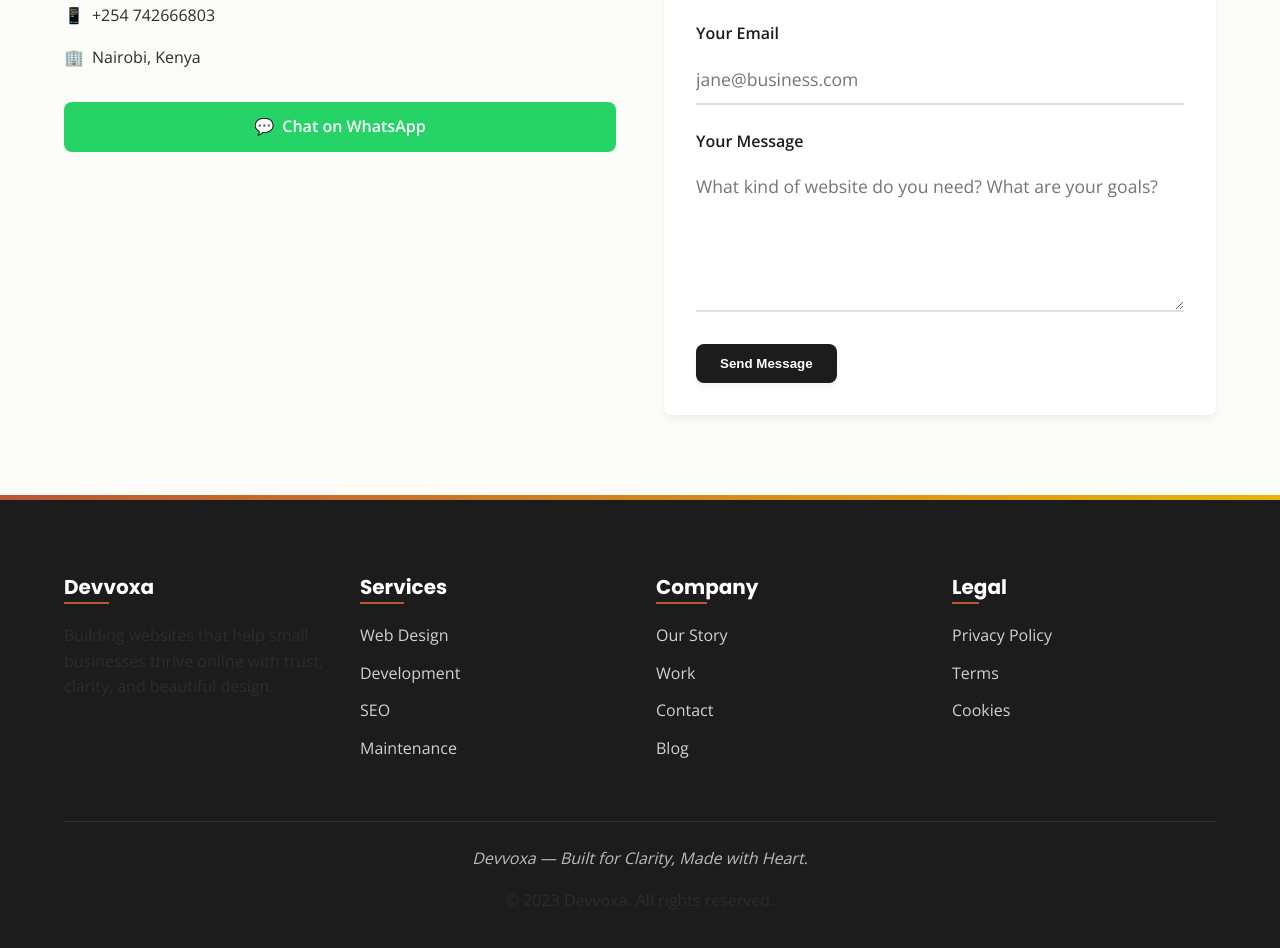
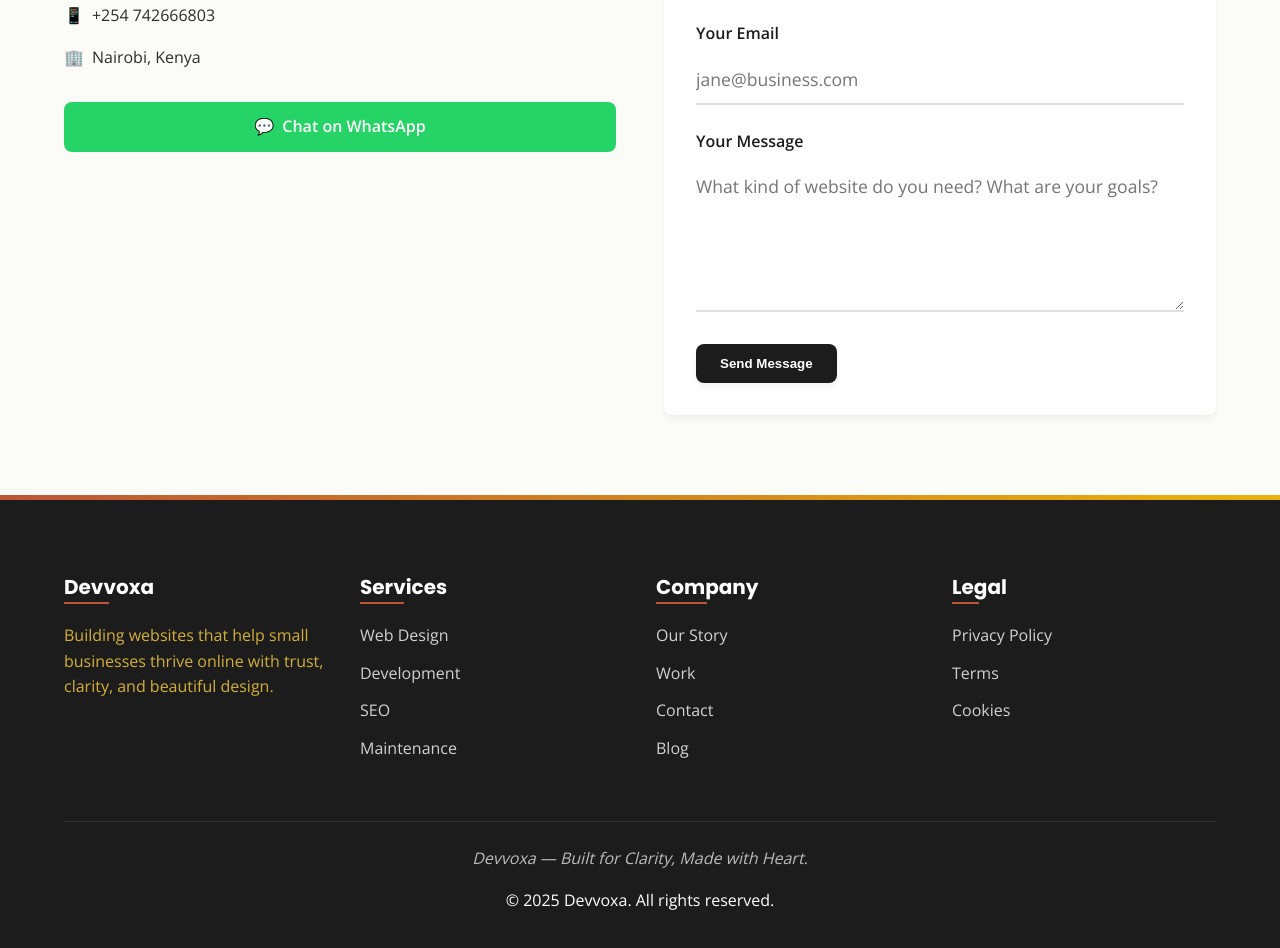
Before and after one commit to superomosh94/Devvoxa, a plain HTML site: page files/index.html in a window 1280 px wide. Shown: the part 6139-7087 px from the top of the page. Drawn offline with nearby package versions, Linux system fonts and the light colour scheme; no server answers.

Commit message:
Update footer copyright year dynamically and enhance footer text styling

```diff
--- a/files/index.html
+++ b/files/index.html
@@ -501,7 +501,7 @@
         <p class="footer-quote">
           Devvoxa — Built for Clarity, Made with Heart.
         </p>
-        <p>&copy; 2023 Devvoxa. All rights reserved.</p>
+        <p class="copyright-text">&copy; <span id="currentYear">2023</span> Devvoxa. All rights reserved.</p>
       </div>
     </div>
   </footer>
--- a/files/script.js
+++ b/files/script.js
@@ -268,6 +268,9 @@
   setTimeout(() => {
     document.querySelector(".hero-content").classList.add("animate");
   }, 300);
+
+  // Auto-update footer year
+  document.getElementById("currentYear").textContent = new Date().getFullYear();
 });
 
 // Portfolio Modal Logic
--- a/files/style.css
+++ b/files/style.css
@@ -1134,6 +1134,10 @@
   background-color: var(--secondary);
 }
 
+.footer-column p {
+  color: #d4af37;
+}
+
 .footer-links {
   list-style: none;
 }
@@ -1162,6 +1166,10 @@
   font-style: italic;
   margin-bottom: 1rem;
   color: rgba(255, 255, 255, 0.7);
+}
+
+.copyright-text {
+  color: white;
 }
 
 /* Animations */
```
